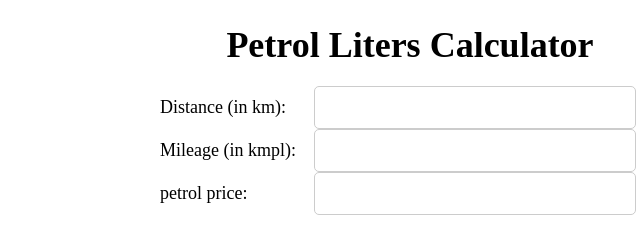
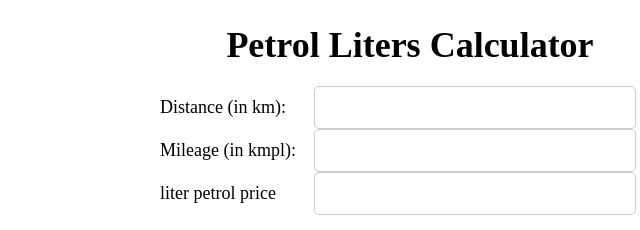
Before and after one commit to harshithgupta28/how-much-petrol-you-need-, a plain HTML site: page index.html in a window 1280 px wide. Shown: the top 230 px of the page, 230-870 px from the left. Drawn offline with Linux system fonts and the light colour scheme.

Commit message:
Update index.html

```diff
--- a/index.html
+++ b/index.html
@@ -14,7 +14,7 @@
         <label for="mileage">Mileage (in kmpl):</label>
         <input type="number" id="mileage" name="mileage" required>
         <br>
-        <label for="price">petrol price:</label>
+        <label for="price">liter petrol price</label>
         <input type="number" id="price" name="price" required>
         <br><br>
         <button type="button" onclick="calculate()">Calculate</button>
```
